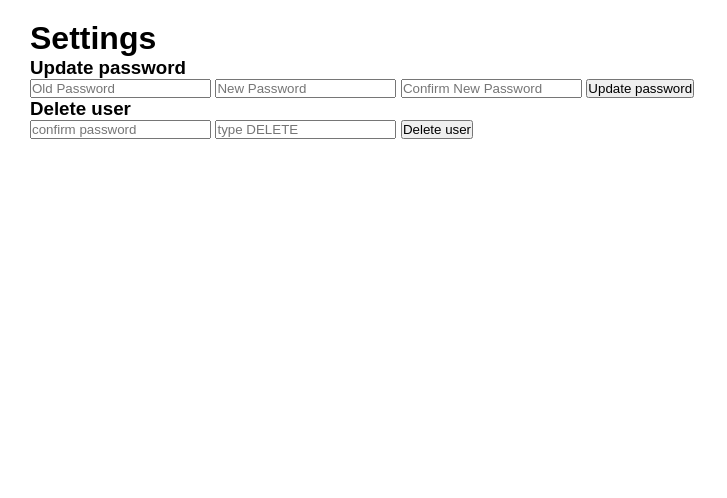
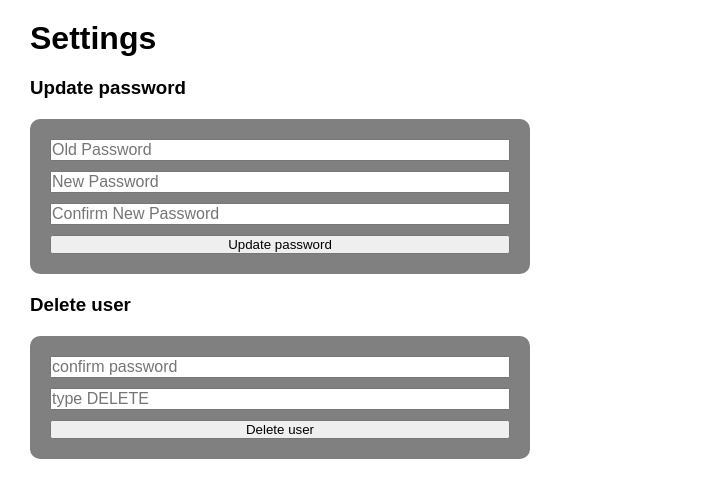
Before and after one commit to tirilg/Djeddit_django-reddit-clone, a Django app: page /user/delete/ in a window 1280 px wide. Shown: the part 50-548 px from the top of the page, without its empty margins (0-727 px from the left). Run offline with Django 3.2, Linux system fonts and the light colour scheme; a user stored in the database is signed in.

Commit message:
delete post works

```diff
--- a/reddit_app/urls.py
+++ b/reddit_app/urls.py
@@ -9,6 +9,7 @@ urlpatterns = [
     path("profile/", views.profile, name="profile"),
     path("post/<int:post_id>", views.single_post, name="single_post"),
     path("post/<int:post_id>/comment", views.comment, name="comment"),
+    path("post/<int:post_id>/delete", views.delete_post, name="delete_post"),
     path("post/<int:post_id>/upvote", views.upvote, name="upvote"),
     path("post/<int:post_id>/downvote", views.downvote, name="downvote"),
     path('posts/', PostView.as_view()),
--- a/reddit_app/views.py
+++ b/reddit_app/views.py
@@ -50,8 +50,10 @@ def update_post(request):
     pass
 
 @login_required
-def delete_post(request):
-    pass
+def delete_post(request, post_id):
+    post = get_object_or_404(Post, id=post_id)
+    post.delete()
+    return HttpResponseRedirect(reverse('reddit_app:profile'))
 
 @login_required
 def upvote(request, post_id):
--- a/static/css/styles.css
+++ b/static/css/styles.css
@@ -116,3 +116,21 @@ h2 {
 .comment {
     padding-bottom: 10px;
 }
+
+.settings {
+    padding: 20px 0px;
+}
+
+
+#comment-form {
+    width: 300px;
+}
+
+#comment-form form {
+    display: grid;
+    row-gap: 5px;
+}
+
+#comment-form form textarea {
+    font-size: 16px;
+}
--- a/templates/reddit_app/profile.html
+++ b/templates/reddit_app/profile.html
@@ -19,6 +19,7 @@
                         <span>Score: {{post.votes}}</span>
                         <p>{{post.text}}</p>
                     </a>
+                        <a href="{% url "reddit_app:delete_post" post.id %}"><button>Delete post</button></a>
                 </div>
             {% endfor %}
         {% else %}
--- a/templates/user_app/settings.html
+++ b/templates/user_app/settings.html
@@ -6,22 +6,26 @@
 {% block content %}
 <h1>Settings</h1>
 
-<h3>Update password</h3>
-<form method="POST" action="">
+<h3 class="settings">Update password</h3>
+<div class="post-form-container update-password">
+    <form class="post-form" method="POST" action="">
         {% csrf_token %}
         <input type="password" name="old_password" placeholder="Old Password">
         <input type="password" name="new_password" placeholder="New Password">
         <input type="password" name="new_password_confirm" placeholder="Confirm New Password">
         <button>Update password</button>
     </form>
+</div>
 
-<h3>Delete user</h3>
-<form method="POST" action="{% url "user_app:delete" %}">
+<h3 class="settings">Delete user</h3>
+<div class="post-form-container delete-user">
+    <form class="post-form" method="POST" action="{% url "user_app:delete" %}">
         {% csrf_token %}
         <input type="password" name="password" placeholder="confirm password">
         <input type="text" name="confirm_deletion" placeholder="type DELETE">
         <button>Delete user</button>
     </form>
+</div>
 
 {% if error %}
     <p>{{ error }}</p>
```
Also changed, not shown: static/js/index.js (+20 -2 lines), db.sqlite3. Lines whose indentation alone changed are shown as unchanged.
